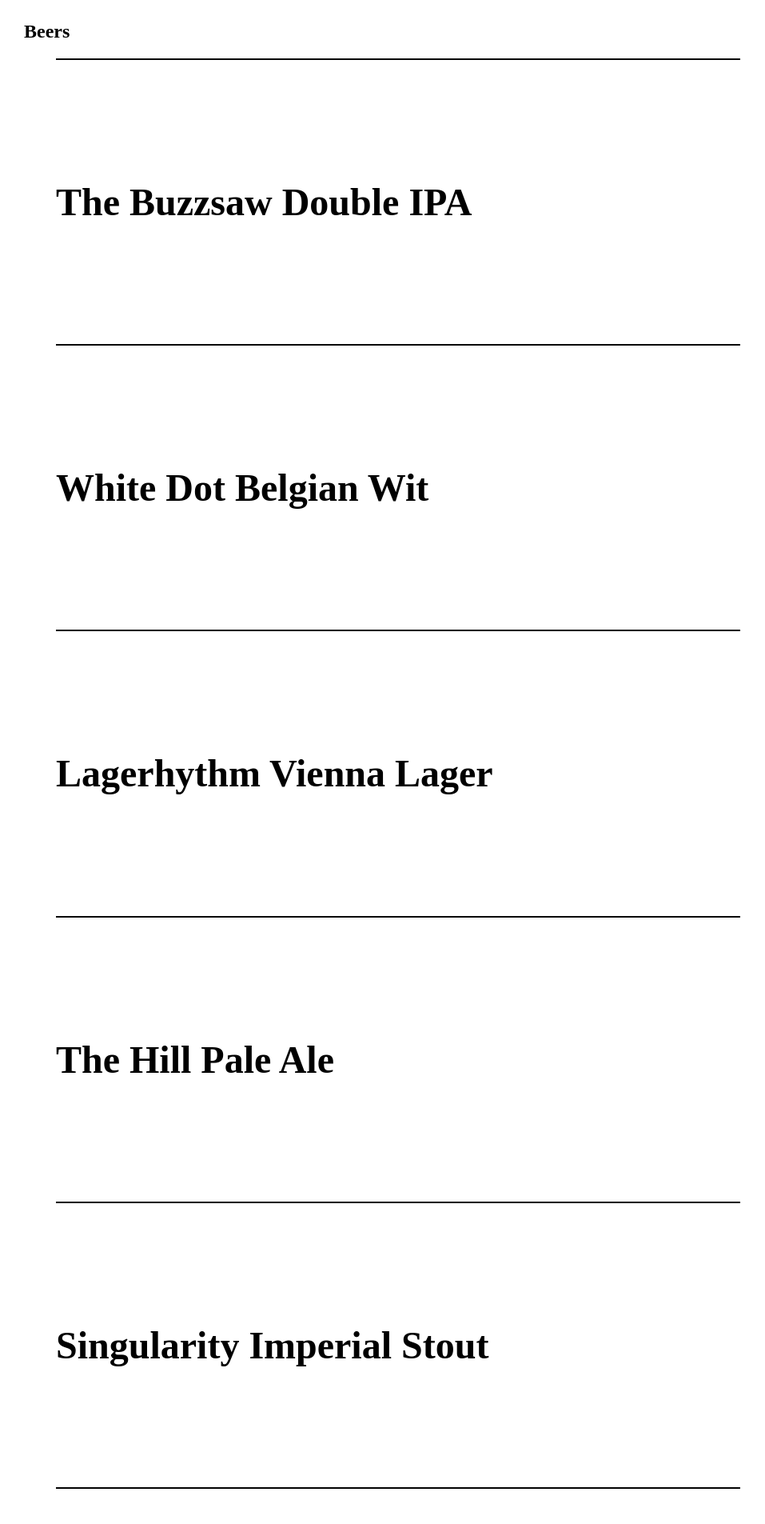
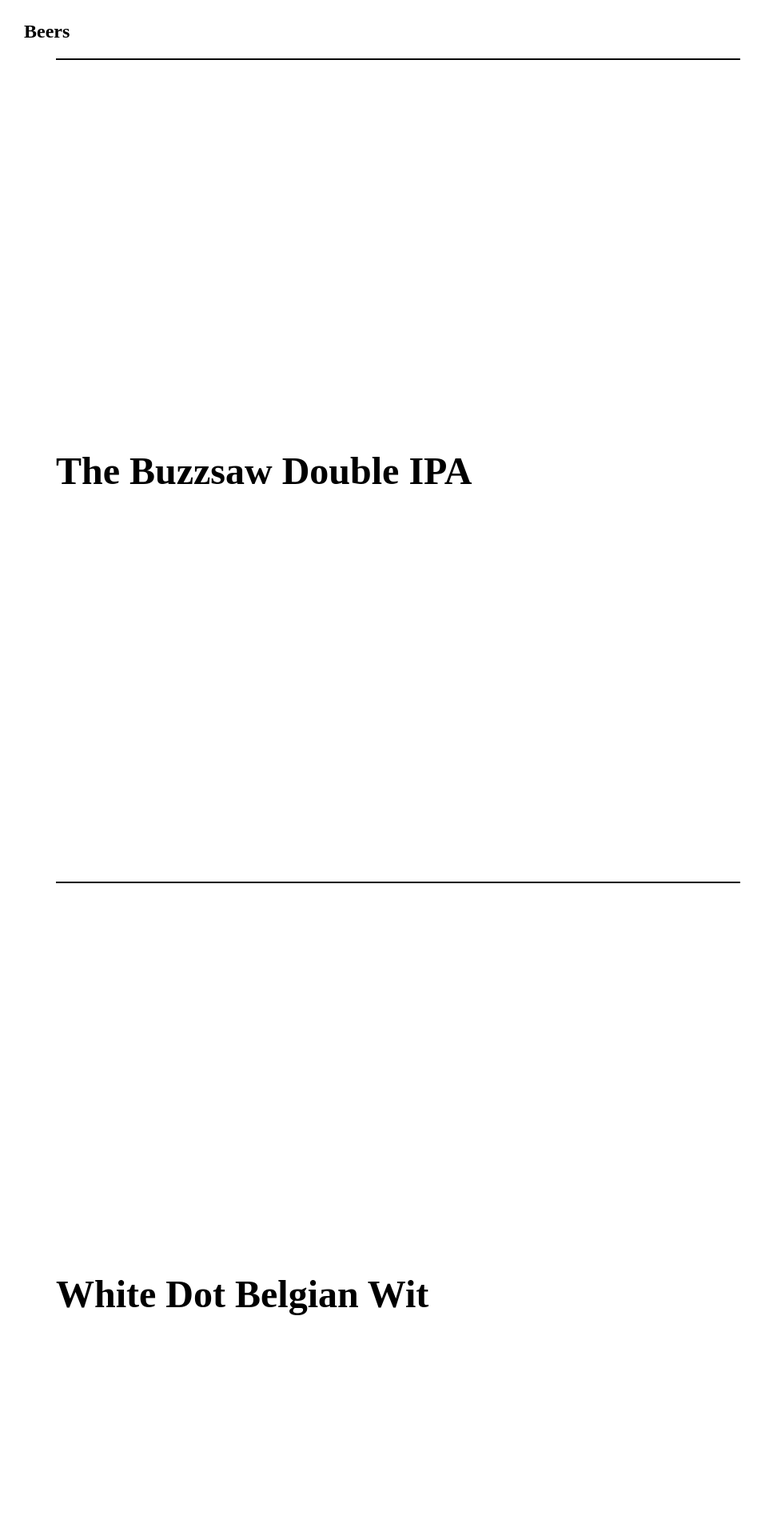
Before and after one commit to arquinn/arquinn.github.io, a Jekyll site: the page built from test.html, in a window 1280 px wide. Shown: the part 887-2792 px from the top of the page at 80% size, without its empty margins (162-1119 px from the left). Built offline with Jekyll 4.4.1, drawn with Linux system fonts in a browser that asks for light colours; nearby versions of some CDN libraries.

Commit message:
Update test.css

```diff
--- a/css/test.css
+++ b/css/test.css
@@ -33,8 +33,8 @@ ul.faq {
     color: black;
     font-size: 3em;
     line-height: 1.4em;
-    padding-top: 3em;
-    padding-bottom: 3em;
+    padding-top: 10em;
+    padding-bottom: 10em;
     border-top:2px solid black;
 }
 
```
